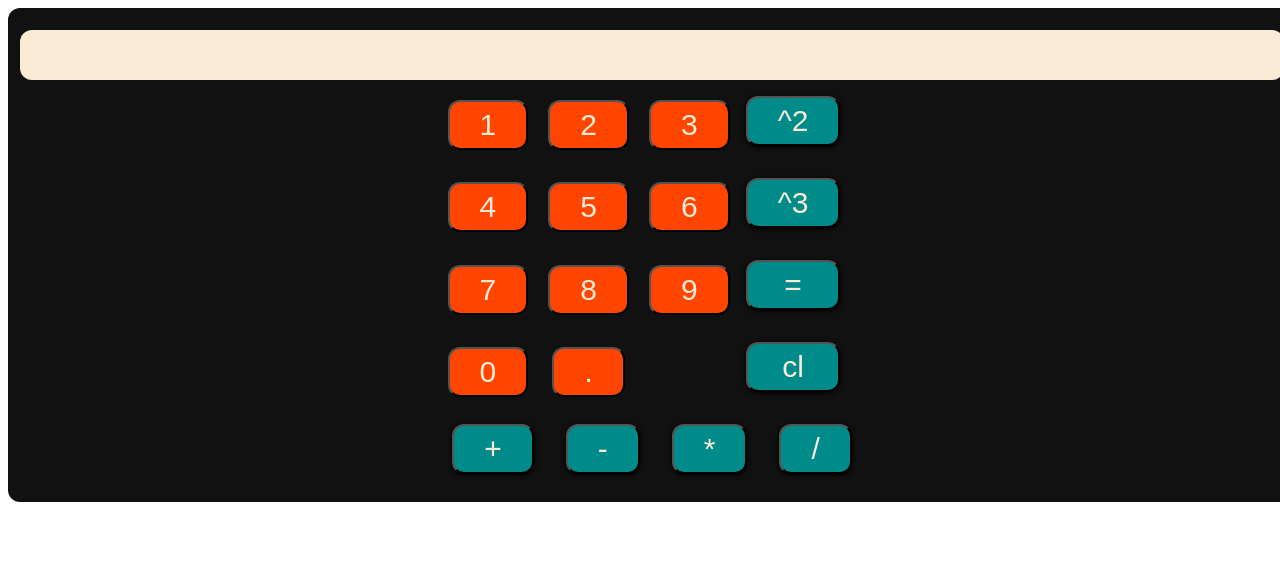
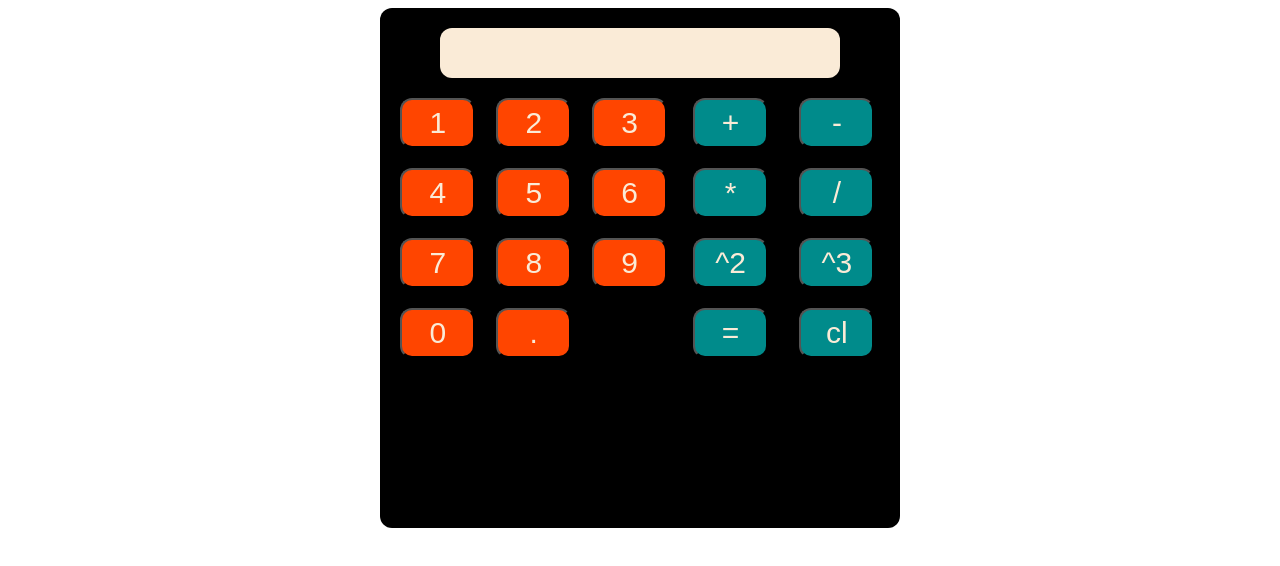
Before and after one commit to arunatoneway/calculator_project, a plain HTML site: page index.html in a window 1280 px wide. Drawn offline with Linux system fonts and the light colour scheme.

Commit message:
reverted to previous style to previous commit it was not looking good

```diff
--- a/index.html
+++ b/index.html
@@ -15,7 +15,7 @@
                 <h2 id="inpWindow"></h2>
             </div>
             <div class="btnpad">
-                <div class="mixpad">
+
                 <div id="numberpad">
                     <button class="numbtn" type="button" id="no1">1</button>
                     <button class="numbtn" type="button" id="no2">2</button>
@@ -33,19 +33,18 @@
                 </div>
                 <div id="signpad">
 
+                    <button class="signbtn" type="button" id="plus">+</button>
+                    <button class="signbtn" type="button" id="minus">-</button>
+                    <button class="signbtn" type="button" id="mult">*</button>
+                    <button class="signbtn" type="button" id="divise">/</button>
                     <button class="signbtn" type="button" id="squered">^2</button>
                     <button class="signbtn" type="button" id="cubed">^3</button>
                     <button class="signbtn" type="button" id="equal">=</button>
                     <button class="signbtn" type="button" id="clear">cl</button>
 
                 </div>
-                </div>
-                <div class="sidsignpad">
-                    <button class="signbtn" type="button" id="plus">+</button>
-                    <button class="signbtn" type="button" id="minus">-</button>
-                    <button class="signbtn" type="button" id="mult">*</button>
-                    <button class="signbtn" type="button" id="divise">/</button>
-                </div>
+
+
             </div>
 
 
--- a/style.css
+++ b/style.css
@@ -1,19 +1,22 @@
 .calcbody{
 
-    background-color: rgb(17, 17, 17);
+    background-color: black;
     color: aquamarine;
-    padding: 12px;
+    display: flexbox;
+    width: 500px;
+    height: 500px;
     border-radius: 12px;
-    width: 100%
-
+    padding: 10px;
+    margin: auto;
 }
 
 #displayscrin{
-    width: 100%;
+    width: 400px;
     margin-top: 10px;
     height: 50px;
     border-radius: 12px;
     background-color: antiquewhite;
+    color: brown;
     text-align: end;
     overflow: hidden;
     justify-self: center;
@@ -24,7 +27,7 @@
 
 .numbtn{
 
-    width: auto;
+    width: 75px;
     height: 50px;
     margin-top: 20px;
     background-color: orangered;
@@ -32,18 +35,9 @@
     text-decoration: solid;
     font-size: 30px;
     border-radius: 12px;
-    padding-inline: 30px;
 }
-.btnpad{
+#numberpad{
     display: grid;
-    grid-template-columns: auto;
-    width: 100%;
-}
-
-#numberpad{
-
-    display: grid;
-    gap: 1px 20px;
     grid-template-columns: auto auto auto;
     justify-items: center;
 
@@ -51,37 +45,24 @@
 
 #signpad{
     display: grid;
-    grid-template-columns: auto;
-    justify-content: center;
-
-
-
-}
-.mixpad{
-    display: grid;
     grid-template-columns: auto auto;
-    justify-content: center;
+    justify-items: center;
 
 }
 
 .signbtn{
 
-    padding-inline: 30px;
+    width: 75px;
     height: 50px;
     margin-top: 20px;
-    margin: 16px;
     background-color: darkcyan;
     color:antiquewhite;
     text-decoration: solid;
     font-size: 30px;
-
     border-radius: 12px;
-    box-shadow: 0 1px 5px black;
 }
 
-.sidsignpad{
+.btnpad{
     display: grid;
-    grid-template-columns: auto auto auto auto;
-    justify-content: center;
-
+    grid-template-columns: auto auto;
 }
```
Lines whose indentation alone changed are shown as unchanged.
